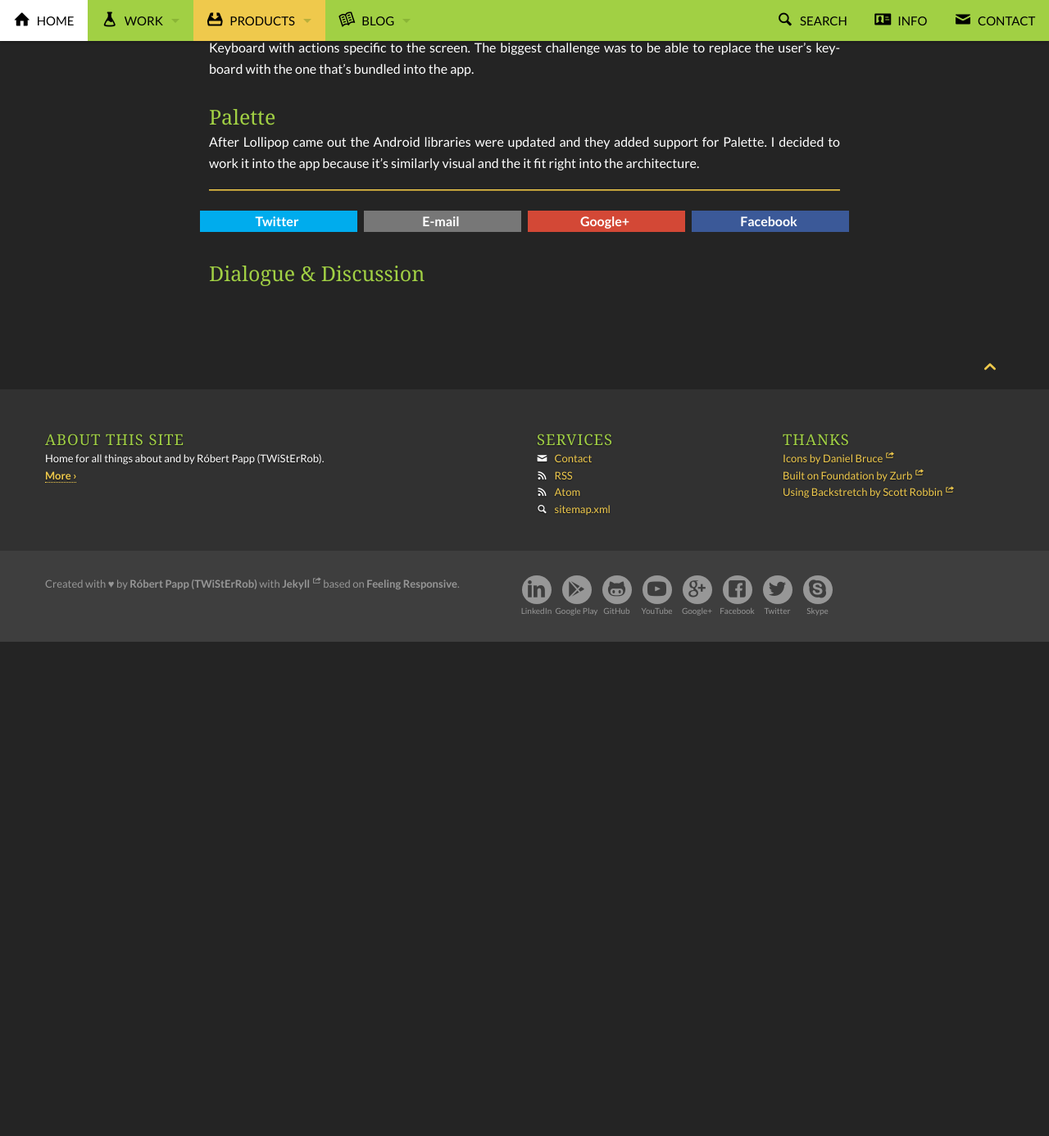
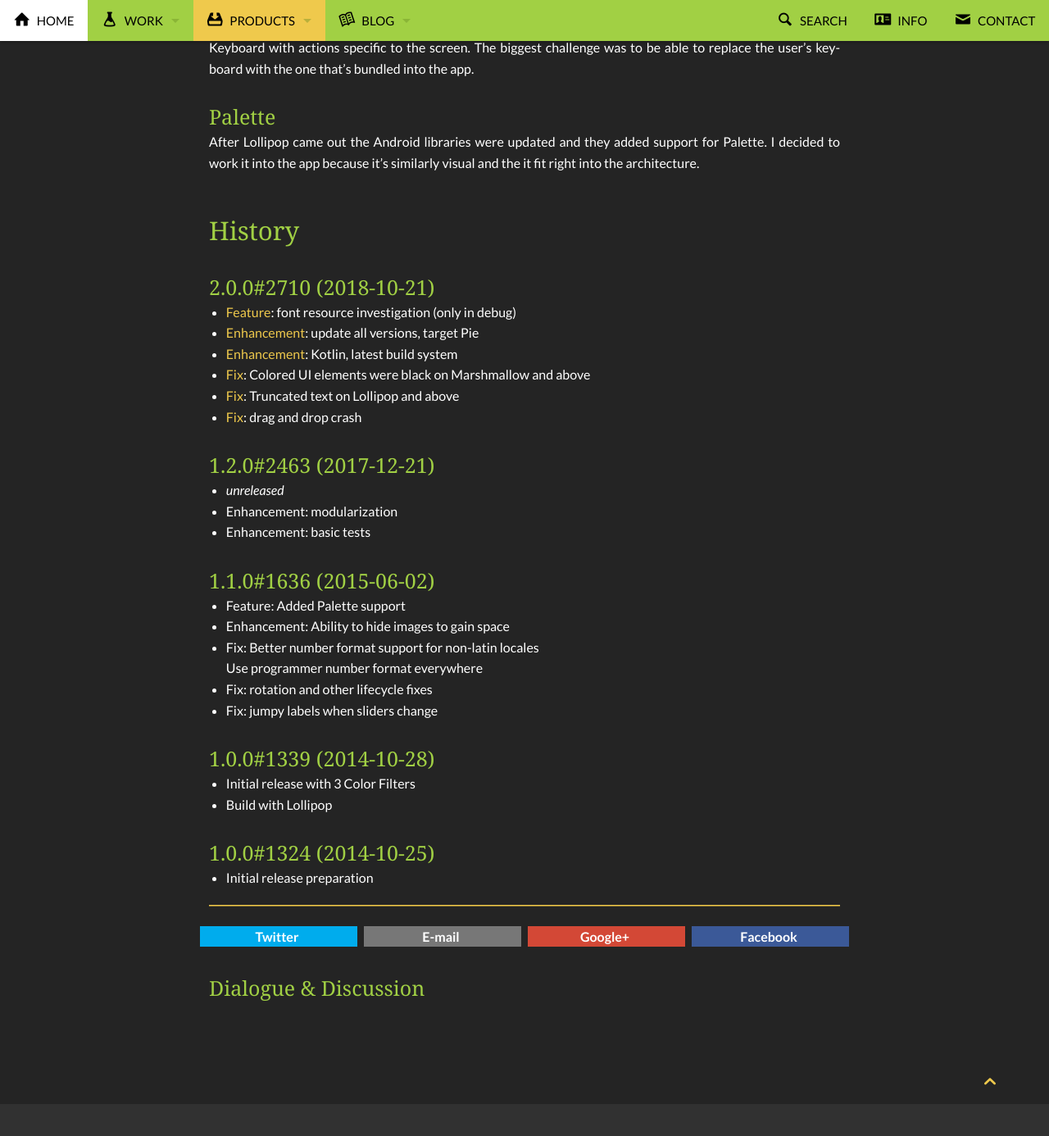
Before and after one commit to TWiStErRob/twisterrob.github.io, a Jekyll site: the page built from _projects/color-filters.md, in a window 1280 px wide and 1400 px high, scrolled down 1961 px. Shown: the top 1386 px of the window at 82% size. Built offline with Jekyll 4.4.1, drawn with Linux system fonts in a browser that asks for light colours; some web fonts are replaced; comment, search, counter and statistics services are not loaded; before the commit the page ends 2744 px from its top, so only the background shows below that.

Commit message:
Content updates

```diff
--- a/_projects/color-filters.md
+++ b/_projects/color-filters.md
@@ -32,3 +32,39 @@ The built-in input methods take up too much spaces so I decided to try to implem
 
 ### Palette
 After Lollipop came out the Android libraries were updated and they added support for Palette. I decided to work it into the app because it's similarly visual and the it fit right into the architecture.
+
+
+## History
+
+### 2.0.0#2710 (2018-10-21)
+{: #v20002710}
+ * [Feature]({{site.baseurl}}/blog/2016/09/android-xml-colors.html): font resource investigation (only in debug)
+ * [Enhancement](https://github.com/TWiStErRob/net.twisterrob.colorfilters/issues/6): update all versions, target Pie
+ * [Enhancement](https://github.com/TWiStErRob/net.twisterrob.colorfilters/issues/5): Kotlin, latest build system
+ * [Fix](https://github.com/TWiStErRob/net.twisterrob.colorfilters/issues/7): Colored UI elements were black on Marshmallow and above
+ * [Fix](https://github.com/TWiStErRob/net.twisterrob.colorfilters/issues/8): Truncated text on Lollipop and above
+ * [Fix](https://github.com/TWiStErRob/net.twisterrob.colorfilters/issues/4): drag and drop crash
+
+### 1.2.0#2463 (2017-12-21)
+{: #v11102463}
+ * _unreleased_
+ * Enhancement: modularization
+ * Enhancement: basic tests
+
+### 1.1.0#1636 (2015-06-02)
+{: #v11001636}
+ * Feature: Added Palette support
+ * Enhancement: Ability to hide images to gain space
+ * Fix: Better number format support for non-latin locales
+   Use programmer number format everywhere
+ * Fix: rotation and other lifecycle fixes
+ * Fix: jumpy labels when sliders change
+
+### 1.0.0#1339 (2014-10-28)
+{: #v10001339}
+ * Initial release with 3 Color Filters
+ * Build with Lollipop
+
+### 1.0.0#1324 (2014-10-25)
+{: #v10001324}
+ * Initial release preparation
```
Also changed, not shown: _posts/2011-10-21-effective-at-work.md (+6 -6 lines), _posts/2016-09-20-android-xml-colors.md (+5 -3 lines), _projects/inventory.md (+5 -5 lines).
